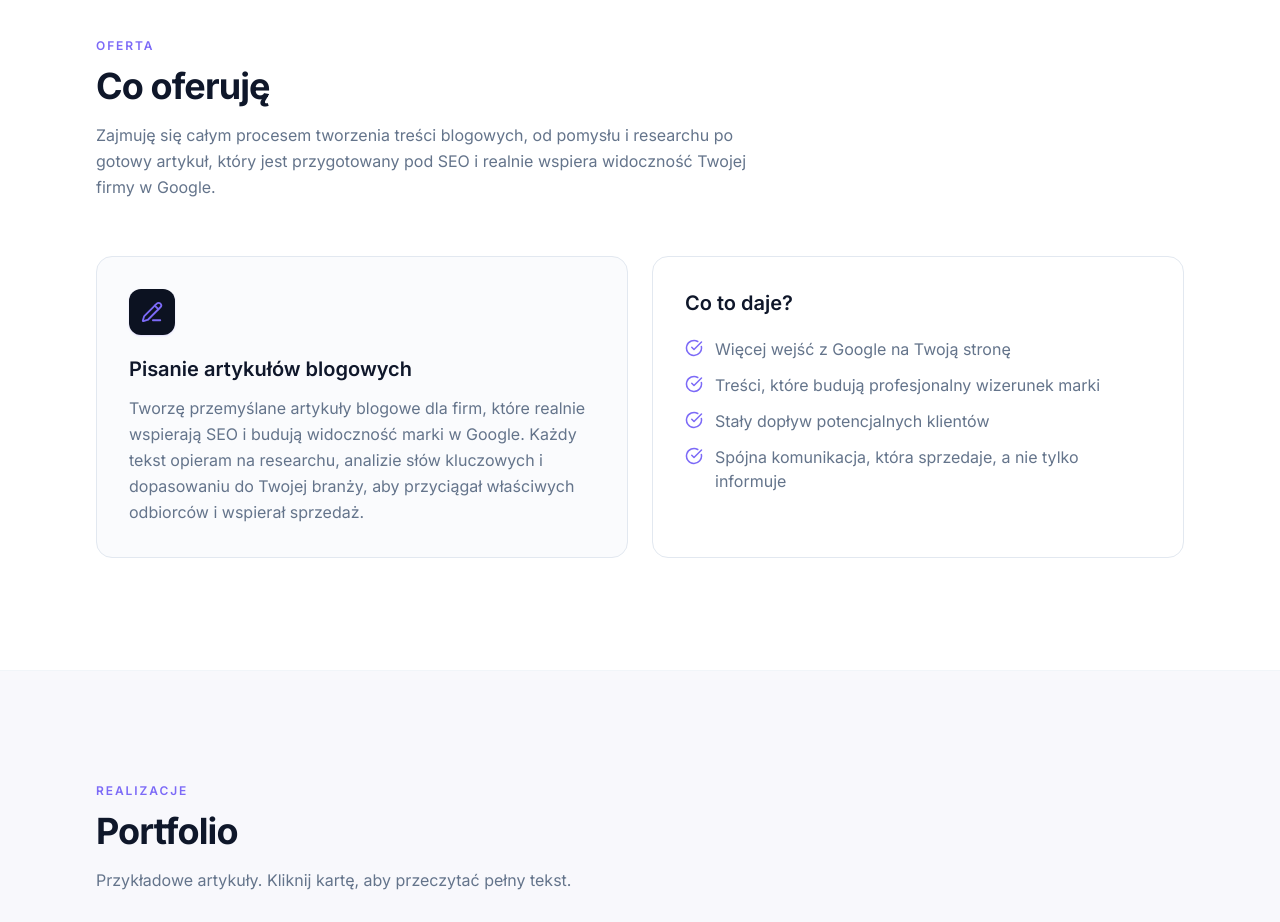
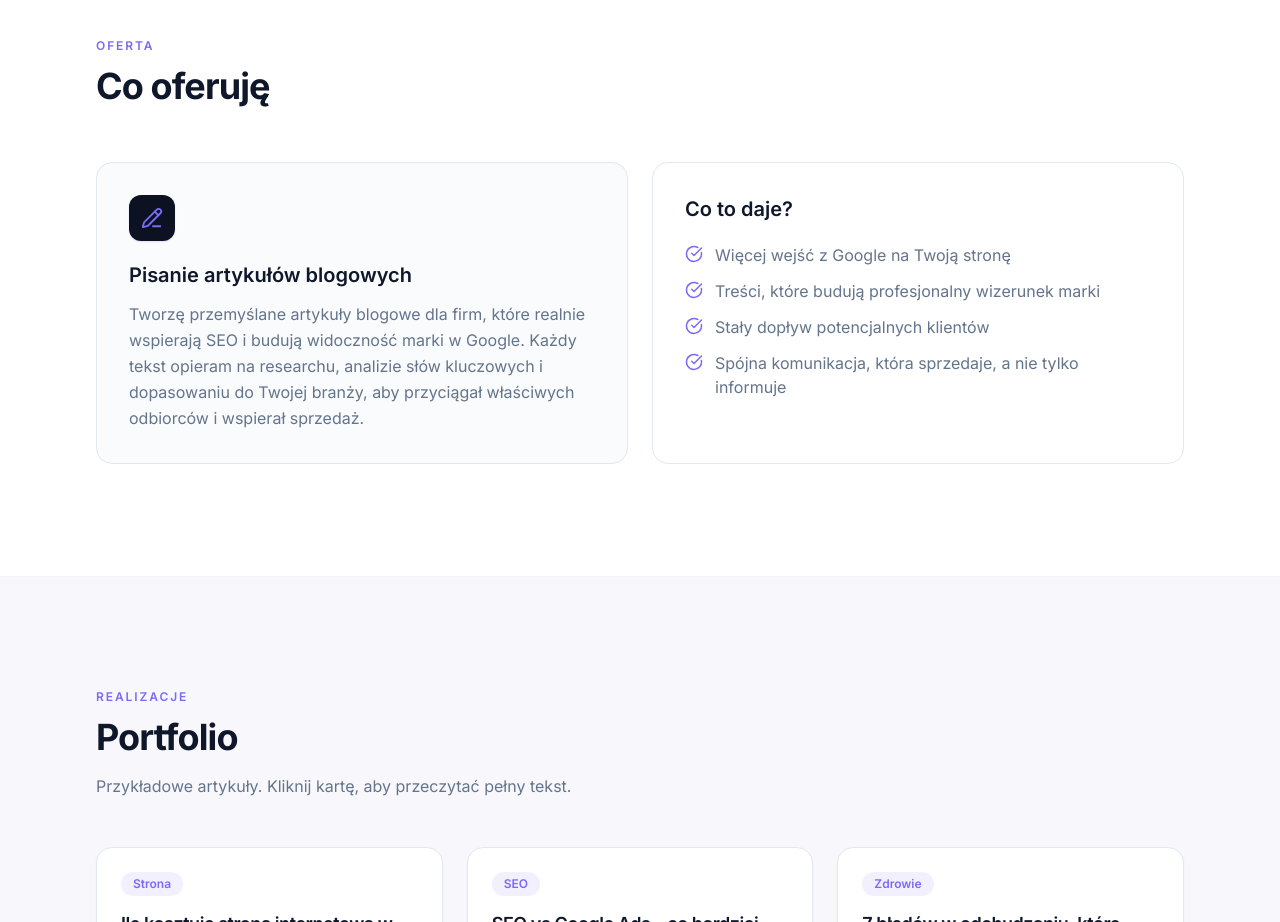
Before and after one commit to DaanixPL/portfolioBlog, a React (Vite) app: page / in a window 1280 px wide. Shown: the part 880-1802 px from the top of the page. Built offline with nearby package versions, Linux system fonts and the light colour scheme.

Commit message:
Remove blog content creation description
Removed a paragraph describing blog content creation services.

```diff
--- a/src/components/Services.jsx
+++ b/src/components/Services.jsx
@@ -16,9 +16,6 @@ function Services() {  return (
         <h2 className="text-3xl font-bold tracking-tight text-slate-900 sm:text-4xl">
           Co oferuję
         </h2>
-        <p className="mt-4 max-w-2xl text-base leading-relaxed text-slate-500">
-         Zajmuję się całym procesem tworzenia treści blogowych, od pomysłu i researchu po gotowy artykuł, który jest przygotowany pod SEO i realnie wspiera widoczność Twojej firmy w Google.
-        </p>
         <div className="mt-14 grid gap-6 lg:grid-cols-2">
           <div className="rounded-2xl border border-slate-200 bg-slate-50/70 p-8 transition hover:border-gold/30 hover:shadow-lg hover:shadow-gold/5">
             <div className="mb-5 inline-flex rounded-xl bg-navy p-3 text-gold shadow-sm shadow-gold/20">
```
